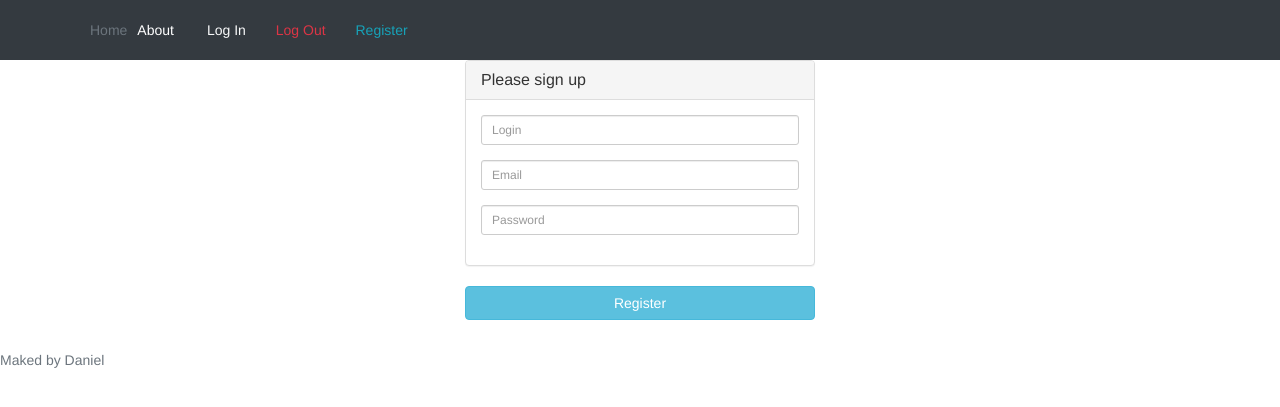
After one commit to DanielKva4/web_app, a Django app: page /registration in a window 1280 px wide. The commit adds this page. Shown: the top 407 px of the page. Run offline with Django 3.2, Linux system fonts and the light colour scheme; some libraries are stand-ins or nearby versions.

Commit message:
login system work~

```diff
--- a/app/templates/base.html
+++ b/app/templates/base.html
@@ -1,6 +1,7 @@
 <!doctype html>
 <html lang="ru">
 <head>
+    {% block head %}{% endblock %}
     <link rel="stylesheet" href="https://cdn.jsdelivr.net/npm/bootstrap@4.6.0/dist/css/bootstrap.min.css">
     <link rel="stylesheet" href="static/css/bootstrap.min.css">
     <script src="static/js/jquery-3.3.1.slim.min.js"></script>
@@ -25,7 +26,7 @@
             <div class="text-end">
                 <a href="{% url 'login' %}" class="btn btn-outline-light me-2">Log In</a>
                 <a href="{% url 'logout' %}" class="btn btn-outline-danger me-2">Log Out</a>
-                <a href="" class="btn btn-outline-info me-2">Register</a>
+                <a href="{% url 'reg' %}" class="btn btn-outline-info me-2">Register</a>
             </div>
         </div>
     </div>
--- /dev/null
+++ b/app/templates/reg.html
@@ -0,0 +1,42 @@
+{% extends 'base.html' %}
+
+{% block title %}
+    Регистрация
+{% endblock %}
+
+{% block head %}
+<script src="//netdna.bootstrapcdn.com/bootstrap/3.1.0/js/bootstrap.min.js"></script>
+<script src="//code.jquery.com/jquery-1.11.1.min.js"></script>
+{% endblock %}
+
+{% block content %}
+    <div class="container">
+        <div class="row centered-form">
+        <div class="col-xs-12 col-sm-8 col-md-4 col-sm-offset-2 col-md-offset-4">
+        	<div class="panel panel-default">
+        		<div class="panel-heading">
+			    		<h3 class="panel-title">Please sign up</h3>
+			 			</div>
+			 			<div class="panel-body">
+			    		<form role="form">
+			    					<div class="form-group">
+			                <input type="text" name="username" class="form-control input-sm" placeholder="Login">
+			    					</div>
+			    			<div class="form-group">
+			    				<input type="email" name="email" class="form-control input-sm" placeholder="Email">
+			    			</div>
+			    					<div class="form-group">
+			    						<input type="password" name="password" class="form-control input-sm" placeholder="Password">
+			    					</div>
+			    				</div>
+			    			</div>
+
+			    			<input type="submit" value="Register" class="btn btn-info btn-block">
+
+			    		</form>
+			    	</div>
+	    		</div>
+    		</div>
+    	</div>
+    </div>
+{% endblock %}
--- a/app/urls.py
+++ b/app/urls.py
@@ -6,5 +6,7 @@ urlpatterns = [
     path('about', about, name='about'),
     path('login_page', login_page, name='login'),
     path('login', login_user),
-    path('logout', do_logout, name='logout')
+    path('logout', do_logout, name='logout'),
+    path('reg', register),
+    path('registration', Test, name='reg'),
 ]
--- a/app/views.py
+++ b/app/views.py
@@ -42,12 +42,18 @@ def do_logout(request):
     else:
         return render(request, 'error.html')
 
-# def register(request):
-#     user = User.objects.create_user(
-#         request.POST['login'],
-#         password=request.POST['password'],
-#         first_name='aaa',
-#         last_name='bbb',
-#         email='a@b.c'
-#     )
-#     client = Client(user=user, address='Minsk')
+
+def Test(request):
+    return render(request, 'reg.html')
+
+
+def register(request):
+    user = User.objects.create_user(
+        login = request.POST['login'],
+        password= request.POST['password'],
+        username='aaa',
+        email='a@b.c'
+    )
+    client = Client(user=user, address='Minsk')
+    client.save()
+    return HttpResponse('OK')
```
Also changed, not shown: db.sqlite3.
